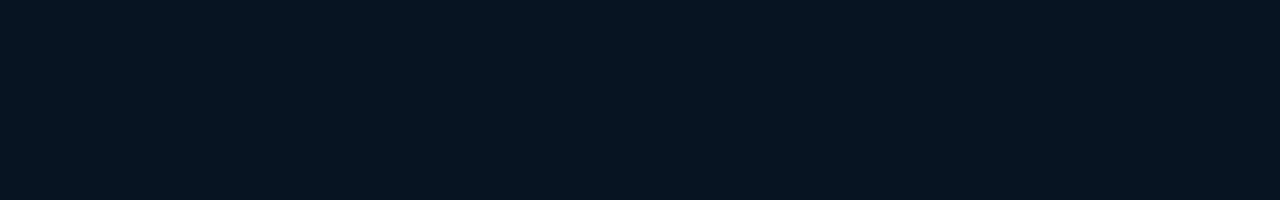
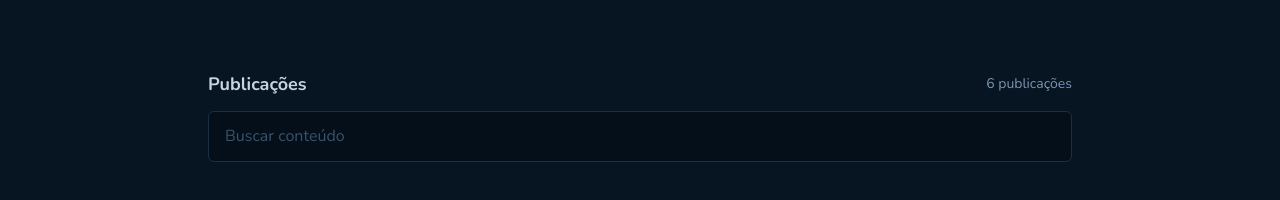
Before and after one commit to juaoxd/github-blog, a React (Vite) app: page / in a window 1280 px wide. Shown: the part 426-626 px from the top of the page. Built offline with nearby package versions, Linux system fonts and the light colour scheme; no server answers.

Commit message:
feat: add input for searching content

```diff
--- a/src/pages/Home/index.tsx
+++ b/src/pages/Home/index.tsx
@@ -1,5 +1,6 @@
 import {
   HomeContainer,
+  InputContainer,
   Profile,
   ProfileContent,
   ProfileInfo,
@@ -88,6 +89,15 @@
           </ProfileInfo>
         </ProfileContent>
       </Profile>
+
+      <InputContainer>
+        <div>
+          <h3>Publicações</h3>
+          <span>6 publicações</span>
+        </div>
+
+        <input type="text" placeholder="Buscar conteúdo" />
+      </InputContainer>
     </HomeContainer>
   )
 }
--- a/src/pages/Home/styles.ts
+++ b/src/pages/Home/styles.ts
@@ -78,3 +78,51 @@
     }
   }
 `
+
+export const InputContainer = styled.div`
+  display: flex;
+  flex-direction: column;
+  gap: 0.75rem;
+  width: 100%;
+  margin-top: 4.5rem;
+
+  div {
+    display: flex;
+    align-items: center;
+    justify-content: space-between;
+
+    h3 {
+      font-size: 1.125rem;
+      font-weight: bold;
+      color: ${(props) => props.theme['base-subtitle']};
+    }
+
+    span {
+      font-size: 0.875rem;
+      color: ${(props) => props.theme['base-span']};
+    }
+  }
+
+  input {
+    width: 100%;
+    padding: 0.75rem 1rem;
+
+    background-color: ${(props) => props.theme['base-input']};
+    color: ${(props) => props.theme['base-text']};
+
+    border: 1px solid ${(props) => props.theme['base-border']};
+    border-radius: 6px;
+
+    &::placeholder {
+      color: ${(props) => props.theme['base-label']};
+    }
+
+    &:active {
+      border: 1px solid ${(props) => props.theme.blue};
+    }
+
+    &:focus {
+      outline: none;
+    }
+  }
+`
```
